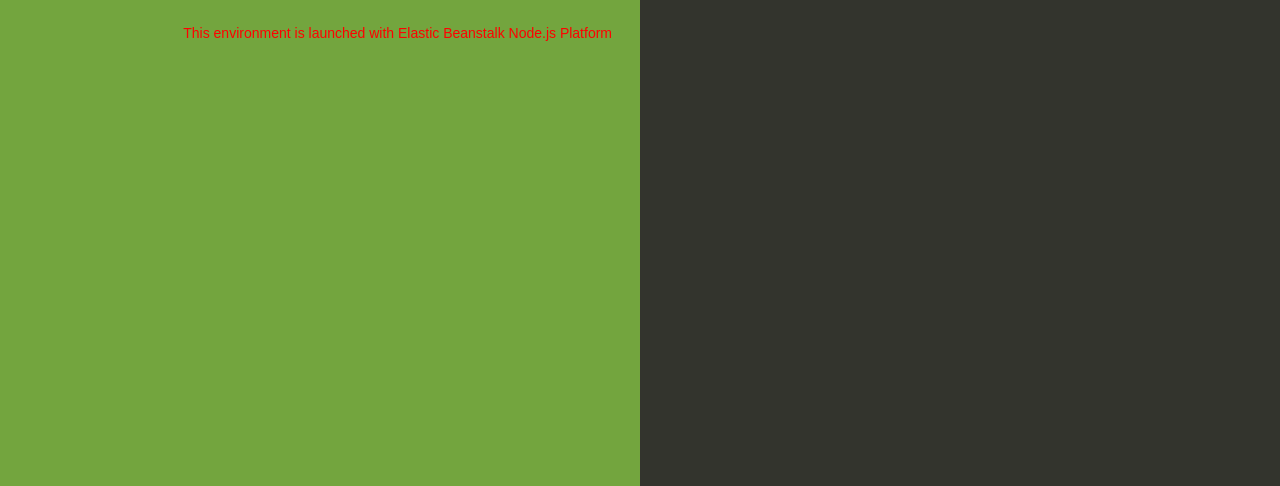
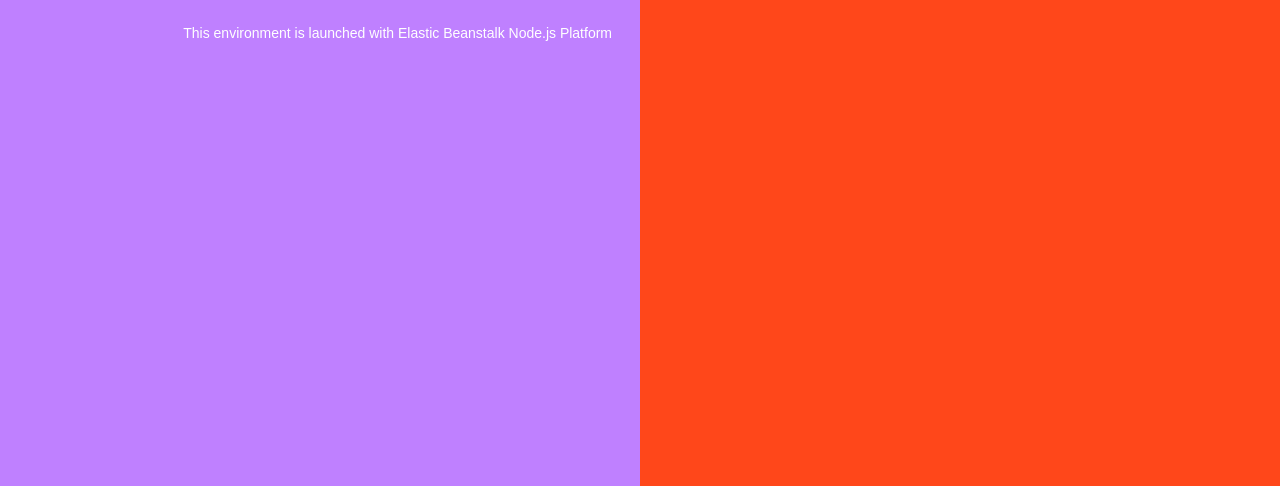
Before and after one commit to rog-raven/devops-proj, a website: page index.html in a window 1280 px wide. Shown: the part 314-800 px from the top of the page. Drawn offline with Linux system fonts and the light colour scheme.

Commit message:
updated index file in colour changes

```diff
--- a/index.html
+++ b/index.html
@@ -4,7 +4,7 @@
     <title>Elastic Beanstalk</title>
     <style>
       body {
-        color: #FF0000;
+        color: #ffffff;
         font-family: Arial, sans-serif;
         font-size:14px;
         -moz-transition-property: text-shadow;
@@ -35,7 +35,7 @@
 
         text-align: right;
         padding-top: 11em;
-        background-color: #73A53E;
+        background-color: #bf80ff;
 
       }
       .textColumn p {
@@ -49,7 +49,7 @@
         bottom: 0px;
         left: 50%;
 
-        background-color: #33342D;
+        background-color: #ff471a;
       }
 
       h1 {
```
